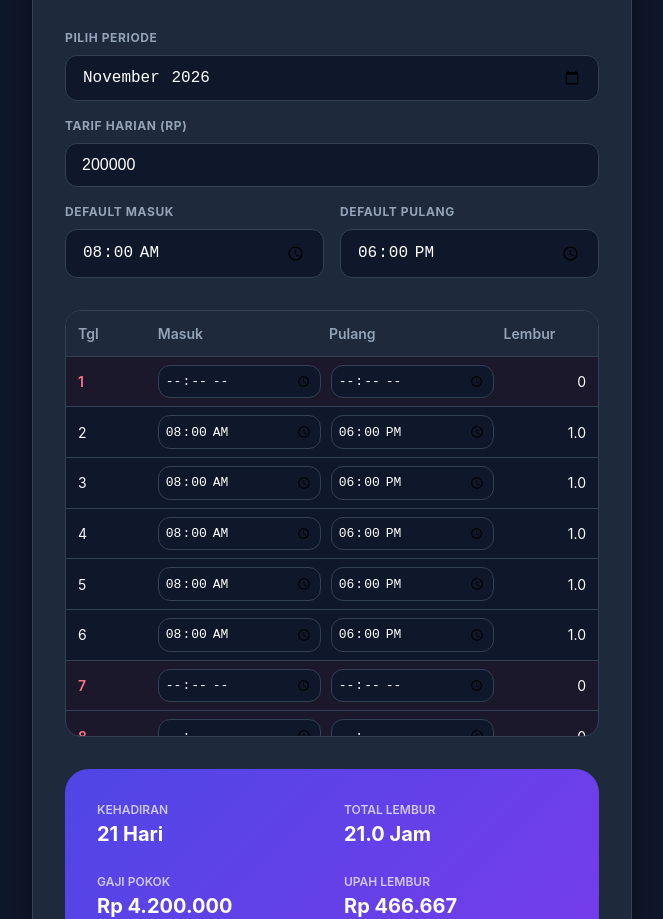
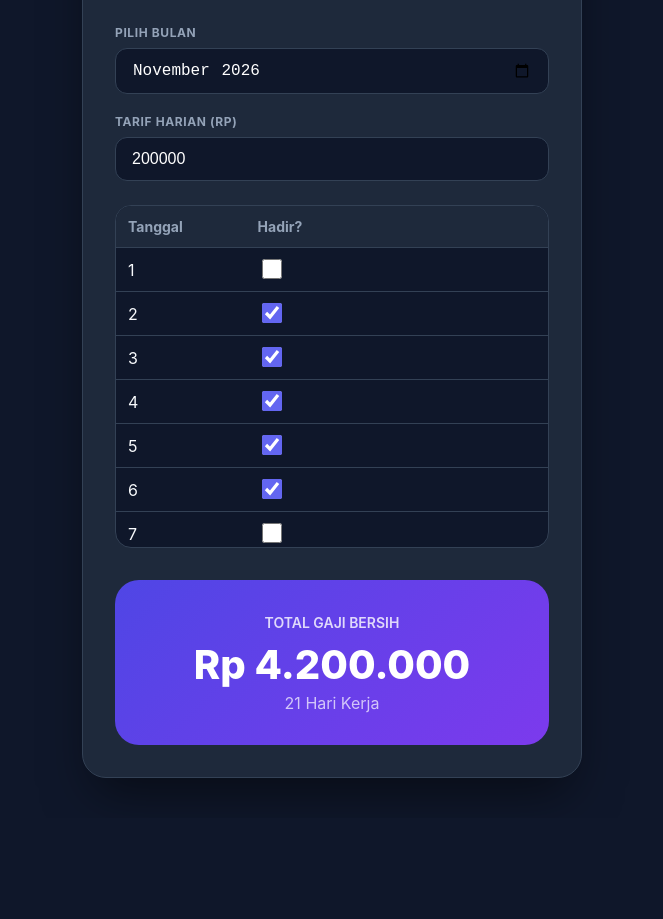
Before and after one commit to pmuhammadagus-byte/absensi, a plain HTML site: page index.html in a window 1280 px wide. Shown: the part 165-1084 px from the top of the page, without its empty margins (308-971 px from the left). After the commit the page ends 983 px from the top, so only its background shows below. Drawn offline with Linux system fonts and the light colour scheme.

Commit message:
UI: Simplified to attendance-only cleaner salary calculator

```diff
--- a/index.html
+++ b/index.html
@@ -3,11 +3,10 @@
 <head>
   <meta charset="UTF-8">
   <meta name="viewport" content="width=device-width, initial-scale=1.0">
-  <title>GajiCalc — Kalkulator Gaji Modern</title>
+  <title>GajiCalc — Kalkulator Gaji Sederhana</title>
   <style>
     :root {
       --primary: #6366f1;
-      --primary-hover: #4f46e5;
       --bg: #0f172a;
       --card-bg: #1e293b;
       --text-main: #f8fafc;
@@ -24,13 +23,9 @@
       display: flex;
       justify-content: center;
       padding: 40px 20px;
-      line-height: 1.5;
     }
 
-    .container {
-      width: 100%;
-      max-width: 600px;
-    }
+    .container { width: 100%; max-width: 500px; }
 
     .glass-card {
       background: var(--card-bg);
@@ -40,10 +35,7 @@
       box-shadow: 0 25px 50px -12px rgba(0, 0, 0, 0.5);
     }
 
-    header {
-      text-align: center;
-      margin-bottom: 32px;
-    }
+    header { text-align: center; margin-bottom: 32px; }
 
     h1 {
       font-size: 2.5rem;
@@ -55,26 +47,7 @@
       letter-spacing: -0.05em;
     }
 
-    p.subtitle {
-      color: var(--text-muted);
-      font-size: 0.875rem;
-      margin-top: 8px;
-    }
-
-    .grid-config {
-      display: grid;
-      grid-template-columns: 1fr 1fr;
-      gap: 16px;
-      margin-bottom: 24px;
-    }
-
-    .input-group {
-      display: flex;
-      flex-direction: column;
-      gap: 8px;
-    }
-
-    .input-group.full { grid-column: span 2; }
+    .input-group { display: flex; flex-direction: column; gap: 8px; margin-bottom: 20px; }
 
     label {
       font-size: 0.75rem;
@@ -91,88 +64,45 @@
       padding: 12px 16px;
       color: white;
       font-size: 1rem;
-      transition: all 0.2s;
-    }
-
-    input:focus {
-      outline: none;
-      border-color: var(--primary);
-      box-shadow: 0 0 0 4px rgba(99, 102, 241, 0.2);
     }
 
     .table-container {
-      margin-top: 32px;
+      margin-top: 24px;
       background: #0f172a;
       border-radius: 16px;
       border: 1px solid var(--border);
       overflow: hidden;
     }
 
-    .scroll-area {
-      max-height: 380px;
-      overflow-y: auto;
-    }
+    .scroll-area { max-height: 300px; overflow-y: auto; }
 
-    table {
-      width: 100%;
-      border-collapse: collapse;
-      font-size: 0.875rem;
-    }
+    table { width: 100%; border-collapse: collapse; }
 
     th {
       background: #1e293b;
       padding: 12px;
       text-align: left;
-      font-weight: 600;
+      font-size: 0.875rem;
       color: var(--text-muted);
       position: sticky;
       top: 0;
-      z-index: 10;
     }
 
-    td {
-      padding: 8px 12px;
-      border-top: 1px solid var(--border);
-    }
+    td { padding: 8px 12px; border-top: 1px solid var(--border); }
 
-    td input {
-      padding: 6px;
-      font-size: 0.813rem;
-      width: 100%;
-    }
-
-    tr.weekend { background: rgba(244, 63, 94, 0.05); }
-    tr.weekend td:first-child { color: #fb7185; font-weight: 600; }
+    input[type="checkbox"] { width: 20px; height: 20px; cursor: pointer; accent-color: var(--primary); }
 
     .summary-card {
       margin-top: 32px;
       background: linear-gradient(135deg, #4f46e5 0%, #7c3aed 100%);
       border-radius: 24px;
       padding: 32px;
-      display: grid;
-      grid-template-columns: 1fr 1fr;
-      gap: 24px;
+      text-align: center;
     }
 
-    .stat { display: flex; flex-direction: column; }
-    .stat-label { font-size: 0.75rem; font-weight: 600; color: rgba(255,255,255,0.7); text-transform: uppercase; }
-    .stat-value { font-size: 1.25rem; font-weight: 700; color: white; }
-
-    .stat.total-pay {
-      grid-column: span 2;
-      padding-top: 24px;
-      border-top: 1px solid rgba(255,255,255,0.2);
-    }
-    .stat.total-pay .stat-value { font-size: 2.5rem; letter-spacing: -0.02em; }
-
-    .scroll-area::-webkit-scrollbar { width: 6px; }
-    .scroll-area::-webkit-scrollbar-track { background: transparent; }
-    .scroll-area::-webkit-scrollbar-thumb { background: var(--border); border-radius: 10px; }
-
-    @media (max-width: 480px) {
-      .grid-config { grid-template-columns: 1fr; }
-      .input-group.full { grid-column: span 1; }
-    }
+    .stat-label { font-size: 0.875rem; font-weight: 600; color: rgba(255,255,255,0.8); text-transform: uppercase; }
+    .stat-value { font-size: 2.5rem; font-weight: 800; color: white; display: block; margin-top: 8px; }
+    .sub-stat { font-size: 1rem; color: rgba(255,255,255,0.7); margin-top: 4px; }
   </style>
 </head>
 <body>
@@ -180,47 +110,39 @@
     <div class="glass-card">
       <header>
         <h1>GajiCalc</h1>
-        <p class="subtitle">Kalkulator estimasi pendapatan bulanan modern</p>
+        <p style="color: var(--text-muted)">Hitung gaji bersih bulanan instan</p>
       </header>
 
-      <div class="grid-config">
-        <div class="input-group full">
-          <label>Pilih Periode</label>
-          <input type="month" id="bulan" onchange="renderTable()">
-        </div>
-        <div class="input-group full">
-          <label>Tarif Harian (Rp)</label>
-          <input type="number" id="tarif" value="200000" oninput="calculate()">
-        </div>
-        <div class="input-group">
-          <label>Default Masuk</label>
-          <input type="time" id="defMasuk" value="08:00" oninput="applyDefault()">
-        </div>
-        <div class="input-group">
-          <label>Default Pulang</label>
-          <input type="time" id="defPulang" value="18:00" oninput="applyDefault()">
-        </div>
+      <div class="input-group">
+        <label>Pilih Bulan</label>
+        <input type="month" id="bulan" onchange="renderTable()">
+      </div>
+      <div class="input-group">
+        <label>Tarif Harian (Rp)</label>
+        <input type="number" id="tarif" value="200000" oninput="calculate()">
       </div>
 
       <div class="table-container">
         <table>
           <thead>
             <tr>
-              <th width="15%">Tgl</th>
-              <th>Masuk</th>
-              <th>Pulang</th>
-              <th width="20%">Lembur</th>
+              <th width="30%">Tanggal</th>
+              <th>Hadir?</th>
             </tr>
           </thead>
         </table>
         <div class="scroll-area">
-          <table id="tabelGaji">
+          <table>
             <tbody id="tbody"></tbody>
           </table>
         </div>
       </div>
 
-      <div class="summary-card" id="summary"></div>
+      <div class="summary-card">
+        <span class="stat-label">Total Gaji Bersih</span>
+        <span class="stat-value" id="totalGaji">Rp 0</span>
+        <div class="sub-stat" id="totalHadir">0 Hari Kerja</div>
+      </div>
     </div>
   </div>
 
@@ -233,91 +155,28 @@
       const tbody = document.getElementById('tbody');
       tbody.innerHTML = '';
 
-      const defM = document.getElementById('defMasuk').value;
-      const defP = document.getElementById('defPulang').value;
-
       for (let i = 1; i <= days; i++) {
         const date = new Date(year, month - 1, i);
-        const dayNum = date.getDay();
-        const isWeekend = dayNum === 0 || dayNum === 6;
+        const isWeekend = date.getDay() === 0 || date.getDay() === 6;
         const tr = document.createElement('tr');
-        if (isWeekend) tr.className = 'weekend';
 
         tr.innerHTML = `
-          <td width="15%">${i}</td>
-          <td><input type="time" class="in-m" value="${isWeekend ? '' : defM}" oninput="calculate()"></td>
-          <td><input type="time" class="in-p" value="${isWeekend ? '' : defP}" oninput="calculate()"></td>
-          <td width="20%" class="out-l" style="text-align:right">0</td>
+          <td width="30%">${i}</td>
+          <td><input type="checkbox" class="hadir-check" ${isWeekend ? '' : 'checked'} onchange="calculate()"></td>
         `;
         tbody.appendChild(tr);
       }
       calculate();
     }
 
-    function applyDefault() {
-      const defM = document.getElementById('defMasuk').value;
-      const defP = document.getElementById('defPulang').value;
-      document.querySelectorAll('#tbody tr:not(.weekend)').forEach(row => {
-        row.querySelector('.in-m').value = defM;
-        row.querySelector('.in-p').value = defP;
-      });
-      calculate();
-    }
-
     function calculate() {
       const tarif = Number(document.getElementById('tarif').value) || 0;
-      const rows = document.querySelectorAll('#tbody tr');
-      let totalHadir = 0;
-      let totalLembur = 0;
+      const checks = document.querySelectorAll('.hadir-check:checked');
+      const totalHadir = checks.length;
+      const totalGaji = totalHadir * tarif;
 
-      rows.forEach(row => {
-        const m = row.querySelector('.in-m').value;
-        const p = row.querySelector('.in-p').value;
-        const outL = row.querySelector('.out-l');
-
-        if (m && p) {
-          const [h1, mm1] = m.split(':').map(Number);
-          const [h2, mm2] = p.split(':').map(Number);
-          let durasi = (h2 * 60 + mm2) - (h1 * 60 + mm1);
-          if (durasi < 0) durasi += 24 * 60;
-
-          const jamKerja = durasi / 60;
-          const lembur = Math.max(0, jamKerja - 9);
-          outL.textContent = lembur.toFixed(1);
-          totalLembur += lembur;
-          totalHadir++;
-        } else {
-          outL.textContent = '0';
-        }
-      });
-
-      const upahLembur = totalLembur * (tarif / 9);
-      const gajiPokok = totalHadir * tarif;
-      const totalGaji = gajiPokok + upahLembur;
-
-      const fmt = (n) => 'Rp ' + Math.round(n).toLocaleString('id-ID');
-      document.getElementById('summary').innerHTML = `
-        <div class="stat">
-          <span class="stat-label">Kehadiran</span>
-          <span class="stat-value">${totalHadir} Hari</span>
-        </div>
-        <div class="stat">
-          <span class="stat-label">Total Lembur</span>
-          <span class="stat-value">${totalLembur.toFixed(1)} Jam</span>
-        </div>
-        <div class="stat">
-          <span class="stat-label">Gaji Pokok</span>
-          <span class="stat-value">${fmt(gajiPokok)}</span>
-        </div>
-        <div class="stat">
-          <span class="stat-label">Upah Lembur</span>
-          <span class="stat-value">${fmt(upahLembur)}</span>
-        </div>
-        <div class="stat total-pay">
-          <span class="stat-label">Estimasi Gaji Bersih</span>
-          <span class="stat-value">${fmt(totalGaji)}</span>
-        </div>
-      `;
+      document.getElementById('totalGaji').textContent = 'Rp ' + totalGaji.toLocaleString('id-ID');
+      document.getElementById('totalHadir').textContent = totalHadir + ' Hari Kerja';
     }
 
     const now = new Date();
```
